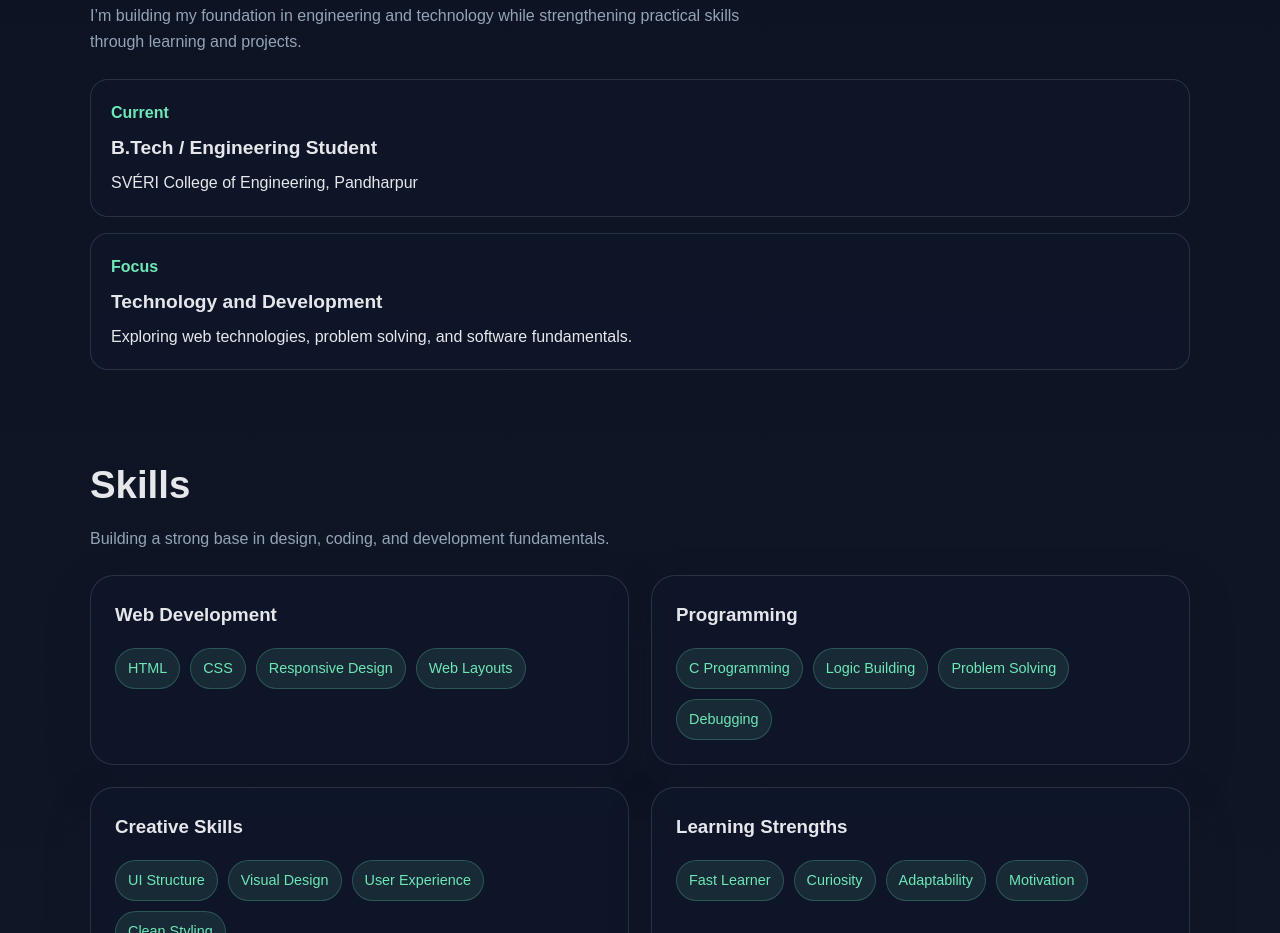
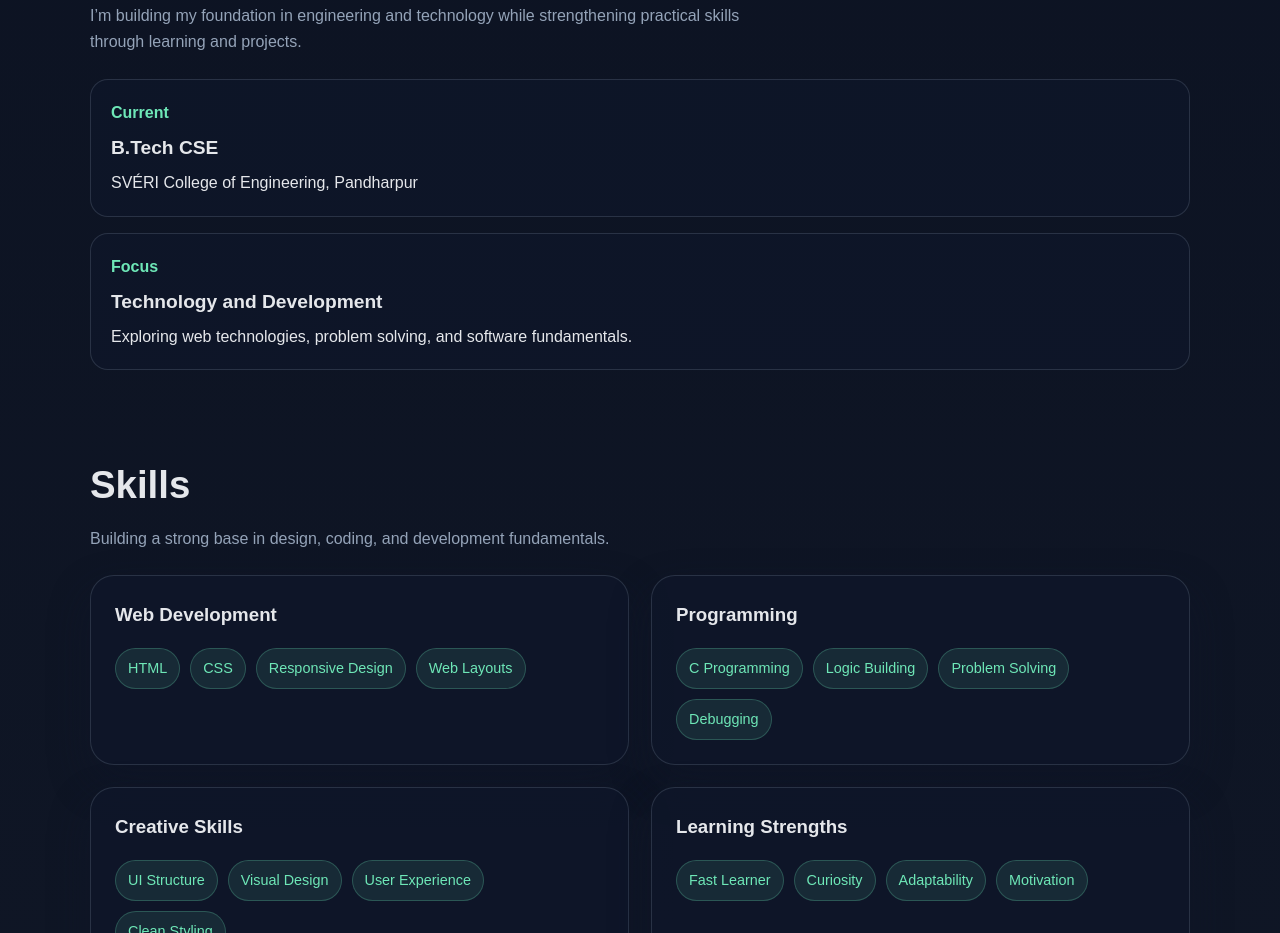
Before and after one commit to Abhishekkhyade/abhishek_website, a plain HTML site: page index.html in a window 1280 px wide. Shown: the part 1412-2345 px from the top of the page. Drawn offline with Linux system fonts and the light colour scheme.

Commit message:
update branch

```diff
--- a/index.html
+++ b/index.html
@@ -573,7 +573,7 @@
                 <div class="timeline">
                     <div class="timeline-item">
                         <span class="year">Current</span>
-                        <h3>B.Tech / Engineering Student</h3>
+                        <h3>B.Tech CSE</h3>
                         <p>SVÉRI College of Engineering, Pandharpur</p>
                     </div>
                     <div class="timeline-item">
```
